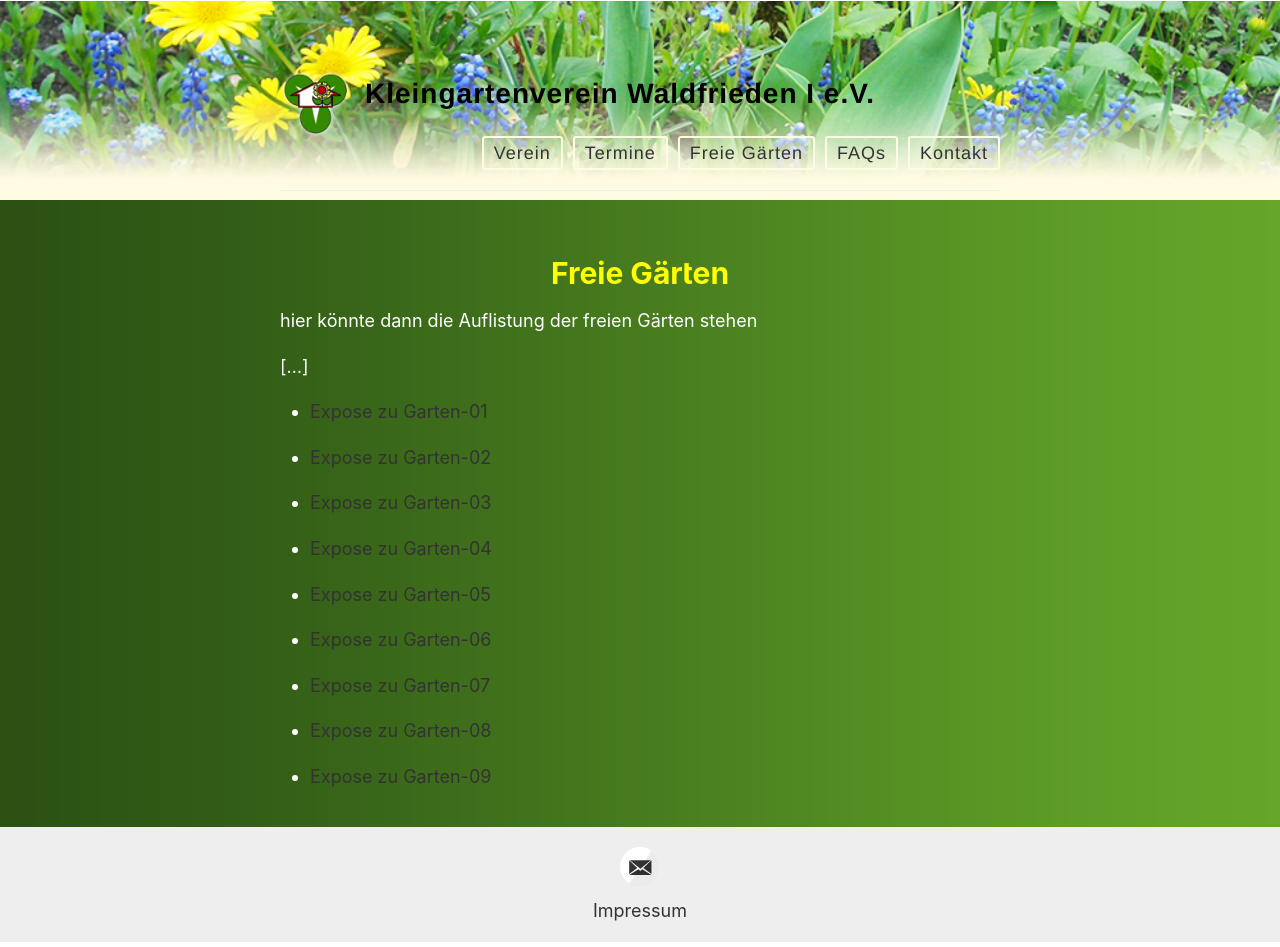
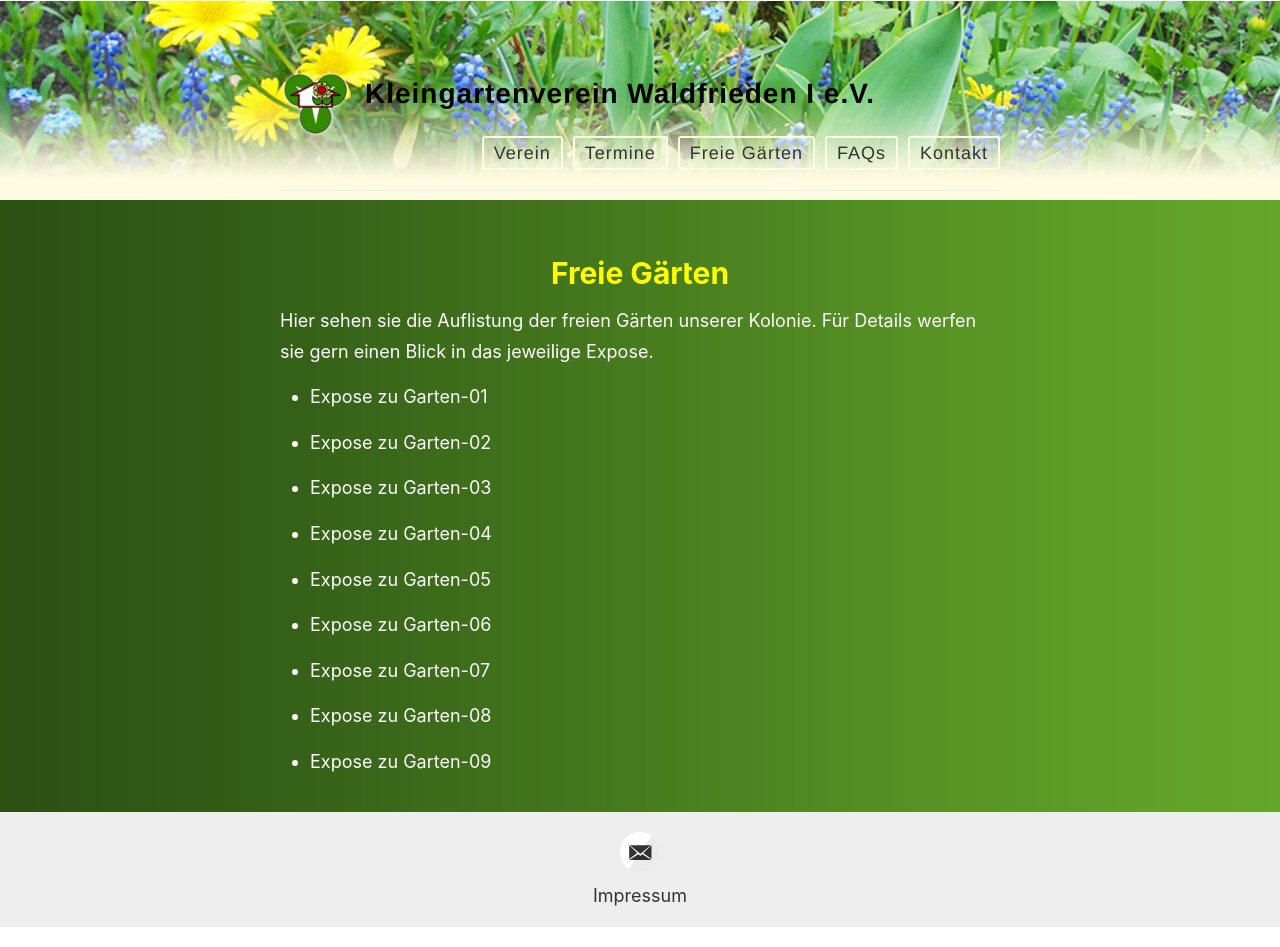
Before and after one commit to der-Frankie/kgv-website-dev.github.io, a Jekyll site: the page built from _pages/freie-gaerten.md, in a window 1280 px wide. Built offline with Jekyll 4.4.1, drawn with Linux system fonts in a browser that asks for light colours.

Commit message:
fine tuning

```diff
--- a/_pages/freie-gaerten.md
+++ b/_pages/freie-gaerten.md
@@ -4,24 +4,22 @@
 permalink: /freie-gaerten/
 ---
 
-hier könnte dann die Auflistung der freien Gärten stehen
+Hier sehen sie die Auflistung der freien Gärten unserer Kolonie. Für Details werfen sie gern einen Blick in das jeweilige Expose.
 
-[...]
+* [Expose zu Garten-01](https://github.com/der-Frankie/website-poc.github.io/blob/main/freie-gaerten/Test-Expose_01.pdf)
 
-* [Expose zu Garten-01](Test-Expose_01.pdf)
+* [Expose zu Garten-02](https://github.com/der-Frankie/website-poc.github.io/blob/main/freie-gaerten/Test-Expose_02.pdf)
 
-* [Expose zu Garten-02](Test-Expose_02.pdf)
+* [Expose zu Garten-03](https://github.com/der-Frankie/website-poc.github.io/blob/main/freie-gaerten/Test-Expose_03.pdf)
 
-* [Expose zu Garten-03](Test-Expose_03.pdf)
+* [Expose zu Garten-04](https://github.com/der-Frankie/website-poc.github.io/blob/main/freie-gaerten/Test-Expose_04.pdf)
 
-* [Expose zu Garten-04](Test-Expose_04.pdf)
+* [Expose zu Garten-05](https://github.com/der-Frankie/website-poc.github.io/blob/main/freie-gaerten/Test-Expose_05.pdf)
 
-* [Expose zu Garten-05](Test-Expose_05.pdf)
+* [Expose zu Garten-06](https://github.com/der-Frankie/website-poc.github.io/blob/main/freie-gaerten/Test-Expose_06.pdf)
 
-* [Expose zu Garten-06](Test-Expose_06.pdf)
+* [Expose zu Garten-07](https://github.com/der-Frankie/website-poc.github.io/blob/main/freie-gaerten/Test-Expose_07.pdf)
 
-* [Expose zu Garten-07](Test-Expose_07.pdf)
+* [Expose zu Garten-08](https://github.com/der-Frankie/website-poc.github.io/blob/main/freie-gaerten/Test-Expose_08.pdf)
 
-* [Expose zu Garten-08](Test-Expose_08.pdf)
-
-* [Expose zu Garten-09](Test-Expose_09.pdf)
+* [Expose zu Garten-09](https://github.com/der-Frankie/website-poc.github.io/blob/main/freie-gaerten/Test-Expose_09.pdf)
--- a/assets/style.scss
+++ b/assets/style.scss
@@ -487,6 +487,10 @@
   font-kerning: auto;
   font-feature-settings: "kern","liga","dlig","hlig","cswh";
   line-height: 1.2;
+}
+
+.page a {
+  color: $white;
 }
 
 .author_title{
```
